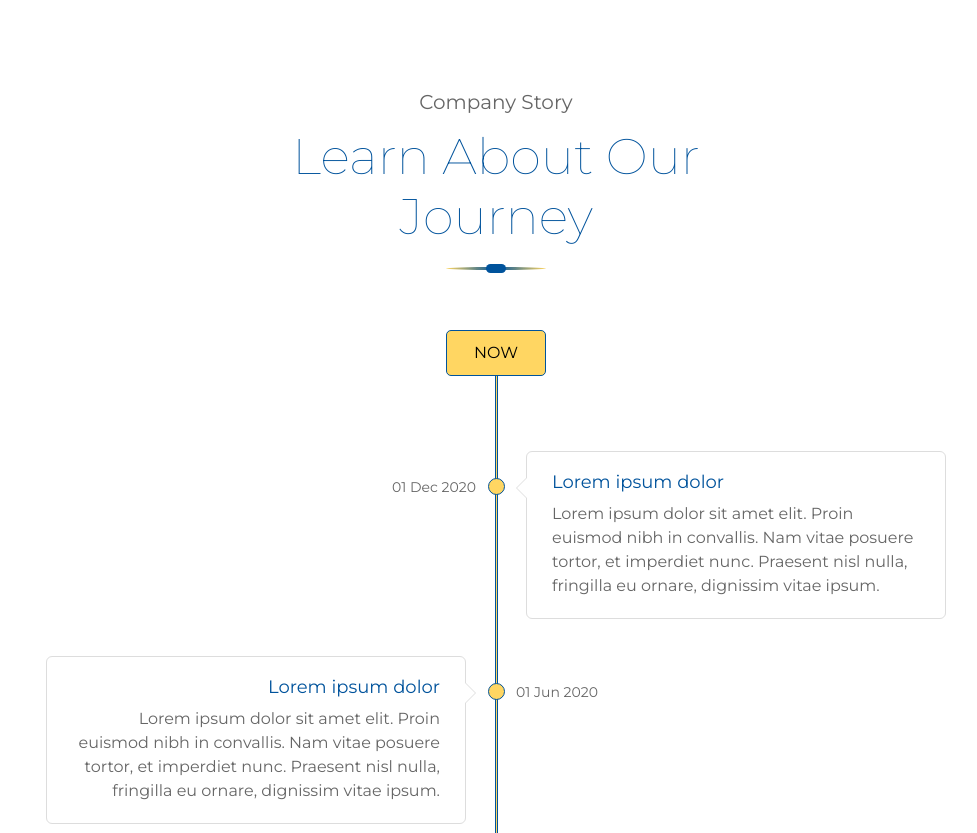
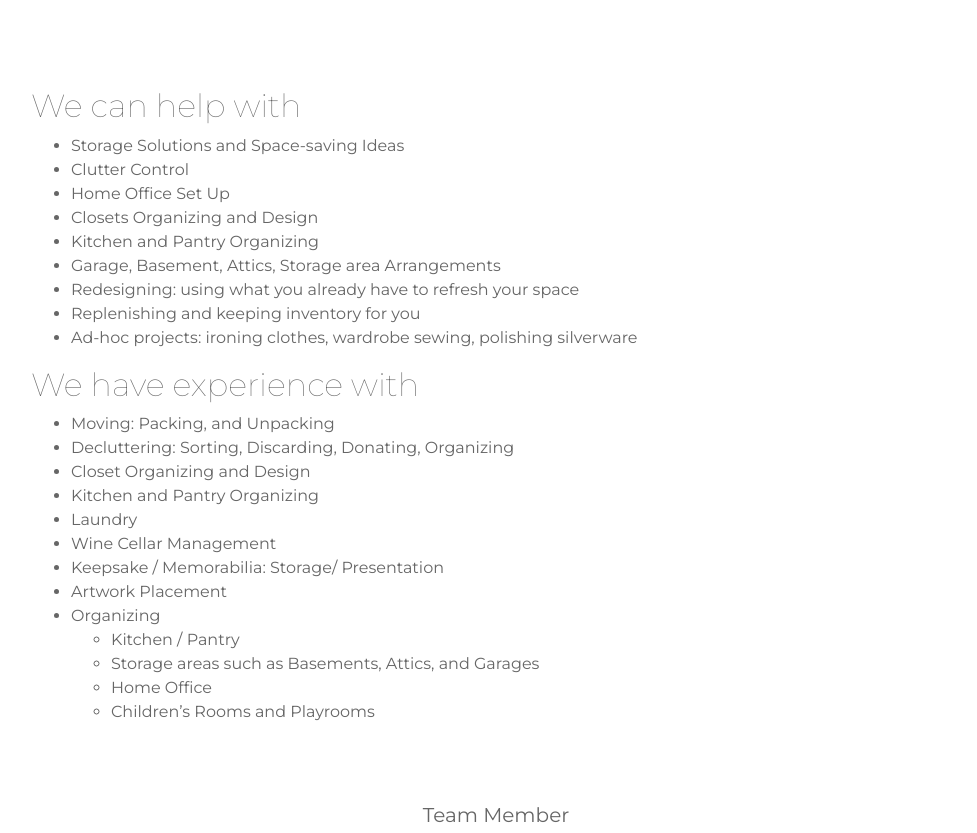
Before and after one commit to diaz-stefanny/diaz-stefanny.github.io, a plain HTML site: page about.html in a window 1280 px wide. Shown: the part 996-1829 px from the top of the page, without its empty margins (144-1121 px from the left). Drawn offline with nearby package versions, Linux system fonts and the light colour scheme.

Commit message:
Update about.html
update about page

```diff
--- a/about.html
+++ b/about.html
@@ -66,16 +66,7 @@
                                         <a href="index.html" class="nav-item nav-link">Home</a>
                                         <a href="about.html" class="nav-item nav-link active">About</a>
                                         <a href="service.html" class="nav-item nav-link">Service</a>
-                                        <a href="portfolio.html" class="nav-item nav-link">Project</a>
-                                        <a href="single.html" class="nav-item nav-link">Single</a>
                                         <a href="contact.html" class="nav-item nav-link">Contact</a>
-                                        <div class="nav-item dropdown">
-                                            <a href="#" class="nav-link dropdown-toggle" data-toggle="dropdown">Dropdown</a>
-                                            <div class="dropdown-menu">
-                                                <a href="#" class="dropdown-item">Sub Item 1</a>
-                                                <a href="#" class="dropdown-item">Sub Item 2</a>
-                                            </div>
-                                        </div>
                                         <a href="#" class="btn">Get A Quote</a>
                                     </div>
                                 </div>
@@ -127,8 +118,44 @@
             </div>
             <!-- About End -->
 
+            <div class="story">
+                <div class="container">
+                    <h2>We can help with</h2>
+                    <ul>
+                        <li>Storage Solutions and Space-saving Ideas</li>
+                        <li>Clutter Control</li>
+                        <li>Home Office Set Up</li>
+                        <li>Closets Organizing and Design</li>
+                        <li>Kitchen and Pantry Organizing</li>
+                        <li>Garage, Basement, Attics, Storage area Arrangements</li>
+                        <li>Redesigning: using what you already have to refresh your space</li>
+                        <li>Replenishing and keeping inventory for you</li>
+                        <li>Ad-hoc projects: ironing clothes, wardrobe sewing, polishing silverware</li>
+                    </ul>
+                </div>
+                <div class="container">
+                    <h2>We have experience with</h2>
+                    <ul>
+                        <li>Moving: Packing, and Unpacking</li>
+                        <li>Decluttering: Sorting, Discarding, Donating, Organizing</li>
+                        <li>Closet Organizing and Design</li>
+                        <li>Kitchen and Pantry Organizing</li>
+                        <li>Laundry</li>
+                        <li>Wine Cellar Management</li>
+                        <li>Keepsake / Memorabilia:  Storage/ Presentation </li>
+                        <li>Artwork Placement</li>
+                        <li>Organizing</li>
+                        <ul>
+                            <li>Kitchen / Pantry</li>
+                            <li>Storage areas such as Basements, Attics, and Garages</li>
+                            <li>Home Office</li>
+                            <li>Children’s Rooms and Playrooms</li>
+                        </ul>
+                    </ul>
+                </div>
+            </div>
 
-            <!-- Story Start -->
+            <!-- Story Start
             <div class="story">
                 <div class="container">
                     <div class="section-header">
@@ -300,7 +327,7 @@
                     </div>
                 </div>
             </div>
-            <!-- Story End -->
+            Story End -->
 
 
             <!-- Team Start -->
```
